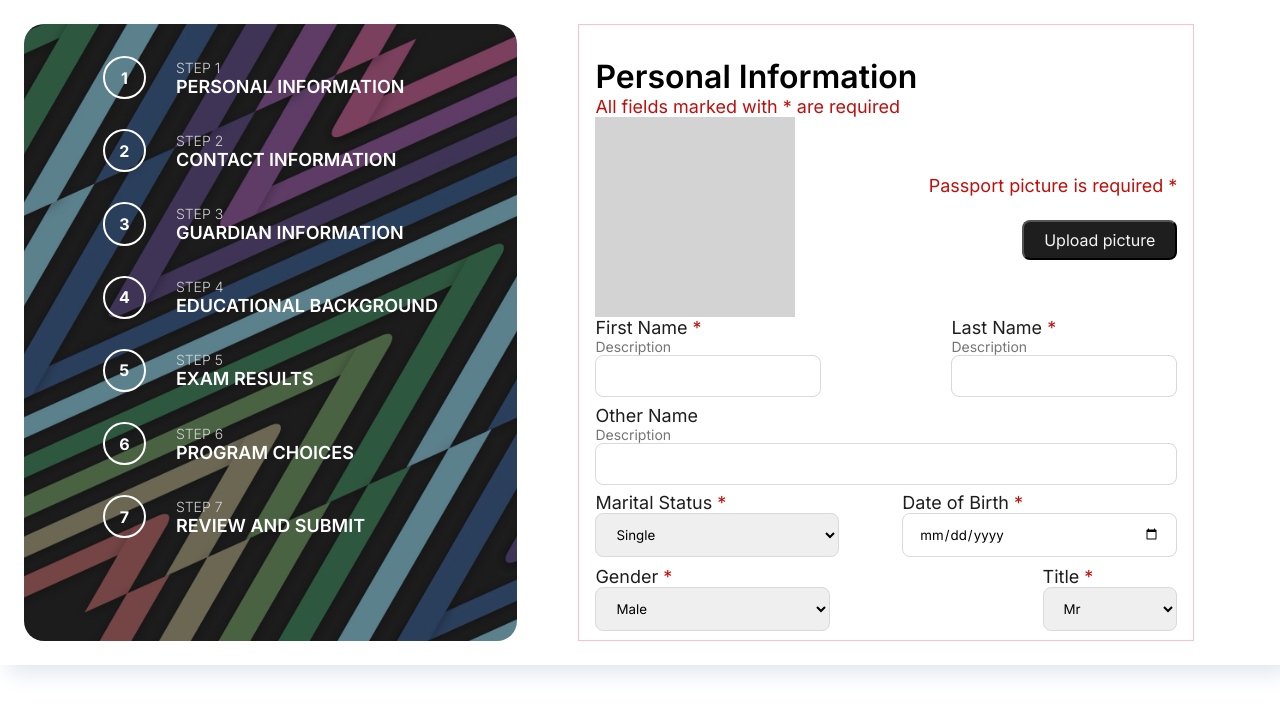
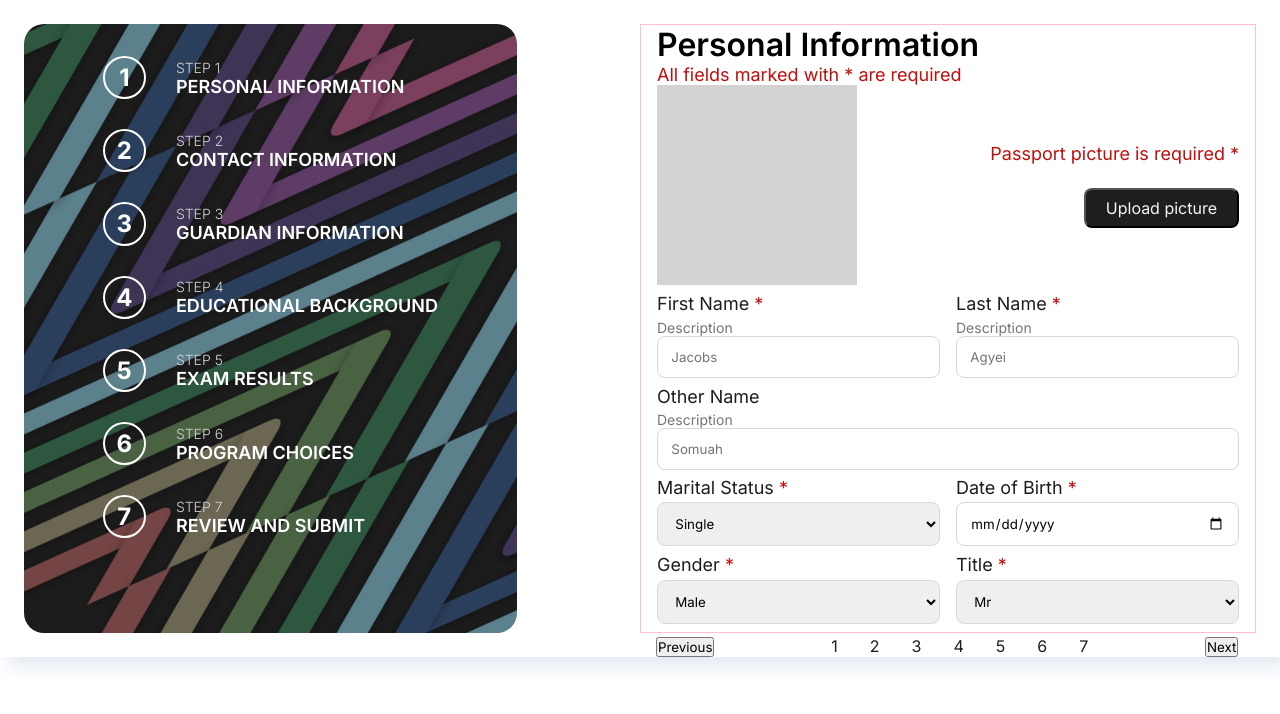
Before and after one commit to RhodyArthur/multi-step-form, an Angular app: page / in a window 1280 px wide. Shown: the top 714 px of the page. Built offline with nearby package versions, Linux system fonts and the light colour scheme.

Commit message:
adds pagination link

```diff
--- a/src/app/components/main-layout/main-layout.component.css
+++ b/src/app/components/main-layout/main-layout.component.css
@@ -4,6 +4,7 @@
     background-color: #ffffff;
     box-shadow: 8px 9px 20px #e1e8f1;
     padding: 1.5em;
+    position: relative;
 }
 
 .menu-container {
@@ -35,7 +36,7 @@
 .menu-number {
     width: 2.7rem;
     height: 2.7rem;
-    font-size: 1,5rem;
+    font-size: 1.5rem;
     font-weight: 700;
     border-radius: 50%;
     border: 2px solid #fff;
@@ -61,91 +62,35 @@
     flex-direction: column;
     width: 50%;
     border: 1px solid pink;
-    padding: 2em 1em 0;
+    padding: 0 1em;
+    padding: relative;
 }
 
-.form-title {
-    font-size: 2rem;
-    font-weight: 600;
-}
-
-.warning {
-    font-size: 1.125rem;
-    color: #C00F0C;
-}
-
-.form-upload-picture {
+.pagination {
+    position: absolute;
     display: flex;
     justify-content: space-between;
     align-items: center;
-
+    padding: 0 1em;
+    width: 48%;
+    right: 0;
+    left: 50%;
+    bottom: 0;
 }
 
-.picture-box {
-    width: 200px;
-    height: 200px;
-    background-color: #d3d3d3;
-}
-
-.upload-btn-container {
+.pagination-list {
     display: flex;
-    flex-direction: column;
-    align-items: flex-end;
+    justify-content: center;
     gap: 1em;
 }
 
-.upload-btn {
-    font-size: 1rem;
-    padding: 0.5em 20px;
-    margin-top: 0.5em;
-    border-radius: 8px;
-    background-color: #1e1e1e;
-    color: #f5f5f5;
+.page-link {
+    display: inline-block;
+    text-decoration: none;
+    color: #1e1e1e;
+    border-radius: 4px;
+    padding: 0 .5em;
 }
-
-.form-name,
-.form-marital-age,
-.form-gender-title {
-    display: flex;
-    justify-content: space-between;
-    margin-bottom: .5em;
-}
-
-.form-name label,
-.form-other-name label,
-.form-marital-age,
-.form-gender-title {
-    font-size: 1.125rem;
-    color: #1e1e1e;
-}
-
-.description {
-    font-size: 14px;
-    color: #757575;
-}
-
-.form-name input,
-.form-other-name input,
-.form-marital-age input,
-.marital-status select,
-.gender select,
-.title select{
-    border-radius: 8px;
-    padding: 12px 16px;
-    border: 1px solid #d9d9d9;
-    width: 100%;
-}
-
-.form-other-name input{
-    margin-bottom: .5em;
-}
-
-.form-marital-age ,
-.marital-status  {
-    /* gap: .5em; */
-}
-
-
 /*
 ====================
 HOVERING EFFECTS
@@ -155,3 +100,8 @@ HOVERING EFFECTS
     background-color: #ffffff;
     color: #000000;
 }
+
+.page-link:hover {
+    background-color: #1e1e1e;
+    color: #ffffff;
+}
--- a/src/app/components/main-layout/main-layout.component.html
+++ b/src/app/components/main-layout/main-layout.component.html
@@ -57,68 +57,24 @@
     </div>
 
     <div class="form-container">
-        <p class="form-title">Personal Information</p>
-        <p class="warning">All fields marked with * are required</p>
-
-        <div class="form-upload-picture">
-            <div class="picture-box"></div>
-            <div class="upload-btn-container">
-                <p class="warning">Passport picture is required *</p>
-                <button type="button" class="upload-btn">Upload picture</button>
-            </div>
+     <app-personal-info/>
+    </div>
+    <div class="pagination">
+        <div class="previous">
+            <button type="button">Previous</button>
         </div>
-        <div class="form-name">
-            <div class="first-name">
-                <label for="first-name">First Name <span class="warning">*</span></label>
-                <p class="description">Description</p>
-                <input type="text" id="first-name" name="first-name" required>
-            </div>
-            <div class="last-name">
-                <label for="last-name">Last Name <span class="warning">*</span></label>
-                <p class="description">Description</p>
-                <input type="text" id="last-name" name="last-name" required>
-            </div>
+        <div class="pagination-list">
+            <a href="" class="page-link">1</a>
+            <a href="" class="page-link">2</a>
+            <a href="" class="page-link">3</a>
+            <a href="" class="page-link">4</a>
+            <a href="" class="page-link">5</a>
+            <a href="" class="page-link">6</a>
+            <a href="" class="page-link">7</a>
         </div>
-        <div class="form-other-name">
-                <label for="other-name">Other Name</label>
-                <p class="description">Description</p>
-                <input type="text" id="other-name" name="other-name">
-        </div>
-        <div class="form-marital-age">
-            <div class="marital-status">
-                <label for="marital-status">Marital Status <span class="warning">*</span></label>
-                <select id="marital-status" name="marital-status" required>
-                    <option value="single">Single</option>
-                    <option value="married">Married</option>
-                    <option value="divorced">Divorced</option>
-                    <option value="widowed">Widowed</option>
-                </select>
-            </div>
-            <div class="dob">
-                <label for="dob">Date of Birth <span class="warning">*</span></label>
-                <input type="date" id="dob" name="dob" required>
-            </div>
-        </div>
-        <div class="form-gender-title">
-            <div class="gender">
-                <label for="gender">Gender <span class="warning">*</span></label>
-                <select id="gender" name="gender" required>
-                    <option value="male">Male</option>
-                    <option value="female">Female</option>
-                    <option value="other">Prefer not to say</option>
-                </select>
-            </div>
-            <div class="title">
-                <label for="title">Title <span class="warning">*</span></label>
-                <select id="title" name="title" required>
-                    <option value="mr">Mr</option>
-                    <option value="miss">Miss</option>
-                    <option value="mrs">Mrs</option>
-                    <option value="dr">Dr</option>
-                </select>
-            </div>
+        <div class="next">
+            <button type="button">Next</button>
         </div>
     </div>
-    <div class="pagination"></div>
 
 </div>
--- a/src/app/components/main-layout/main-layout.component.ts
+++ b/src/app/components/main-layout/main-layout.component.ts
@@ -1,9 +1,10 @@
 import { Component } from '@angular/core';
+import { PersonalInfoComponent } from "../personal-info/personal-info.component";
 
 @Component({
   selector: 'app-main-layout',
   standalone: true,
-  imports: [],
+  imports: [PersonalInfoComponent],
   templateUrl: './main-layout.component.html',
   styleUrl: './main-layout.component.css'
 })
--- a/src/app/components/personal-info/personal-info.component.css
+++ b/src/app/components/personal-info/personal-info.component.css
@@ -0,0 +1,79 @@
+
+.form-title {
+    font-size: 2rem;
+    font-weight: 600;
+}
+
+
+.form-upload-picture {
+    display: flex;
+    justify-content: space-between;
+    align-items: center;
+    margin-bottom: .5em;
+    gap: 2em;
+}
+
+.picture-box {
+    width: 200px;
+    height: 200px;
+    background-color: #d3d3d3;
+}
+
+.upload-btn-container {
+    display: flex;
+    flex-direction: column;
+    align-items: flex-end;
+    gap: 1em;
+}
+
+.upload-btn {
+    font-size: 1rem;
+    padding: 0.5em 1.25em;
+    margin-top: 0.5em;
+    border-radius: 8px;
+    background-color: #1e1e1e;
+    color: #f5f5f5;
+}
+
+.form-name,
+.form-marital-age,
+.form-gender-title {
+    display: flex;
+    justify-content: space-between;
+    gap: 1em;
+    margin-bottom: .5em;
+}
+
+.form-name div,
+.form-marital-age div,
+.form-gender-title div {
+    width: calc(50% - 0.5em);
+}
+
+.form-name label,
+.form-other-name label,
+.form-marital-age label,
+.form-gender-title label {
+    font-size: 1.125rem;
+    color: #1e1e1e;
+    display: block;
+    margin-bottom: .25em;
+}
+
+.description {
+    font-size: 14px;
+    color: #757575;
+}
+
+input[type="text"],
+input[type="date"],
+select {
+    border-radius: 8px;
+    padding: 12px 1em;
+    border: 1px solid #d9d9d9;
+    width: 100%;
+}
+
+.form-other-name input{
+    margin-bottom: .5em;
+}
--- a/src/app/components/personal-info/personal-info.component.html
+++ b/src/app/components/personal-info/personal-info.component.html
@@ -1 +1,61 @@
-<p>personal-info works!</p>
+<p class="form-title">Personal Information</p>
+<p class="warning">All fields marked with * are required</p>
+
+<div class="form-upload-picture">
+    <div class="picture-box"></div>
+    <div class="upload-btn-container">
+        <p class="warning">Passport picture is required *</p>
+        <button type="button" class="upload-btn">Upload picture</button>
+    </div>
+</div>
+<div class="form-name">
+    <div class="first-name">
+        <label for="first-name">First Name <span class="warning">*</span></label>
+        <p class="description">Description</p>
+        <input type="text" id="first-name" name="first-name" placeholder="Jacobs" required>
+    </div>
+    <div class="last-name">
+        <label for="last-name">Last Name <span class="warning">*</span></label>
+        <p class="description">Description</p>
+        <input type="text" id="last-name" name="last-name" placeholder="Agyei" required>
+    </div>
+</div>
+<div class="form-other-name">
+        <label for="other-name">Other Name</label>
+        <p class="description">Description</p>
+        <input type="text" id="other-name" name="other-name" placeholder="Somuah">
+</div>
+<div class="form-marital-age">
+    <div class="marital-status">
+        <label for="marital-status">Marital Status <span class="warning">*</span></label>
+        <select id="marital-status" name="marital-status" required>
+            <option value="single">Single</option>
+            <option value="married">Married</option>
+            <option value="divorced">Divorced</option>
+            <option value="widowed">Widowed</option>
+        </select>
+    </div>
+    <div class="dob">
+        <label for="dob">Date of Birth <span class="warning">*</span></label>
+        <input type="date" id="dob" name="dob" required>
+    </div>
+</div>
+<div class="form-gender-title">
+    <div class="gender">
+        <label for="gender">Gender <span class="warning">*</span></label>
+        <select id="gender" name="gender" required>
+            <option value="male">Male</option>
+            <option value="female">Female</option>
+            <option value="other">Prefer not to say</option>
+        </select>
+    </div>
+    <div class="title">
+        <label for="title">Title <span class="warning">*</span></label>
+        <select id="title" name="title" required>
+            <option value="mr">Mr</option>
+            <option value="miss">Miss</option>
+            <option value="mrs">Mrs</option>
+            <option value="dr">Dr</option>
+        </select>
+    </div>
+</div>
--- a/src/styles.css
+++ b/src/styles.css
@@ -8,3 +8,8 @@
   padding: 0;
   font-family: 'Inter', sans-serif;
 }
+
+.warning {
+  font-size: 1.125rem;
+  color: #C00F0C;
+}
```
